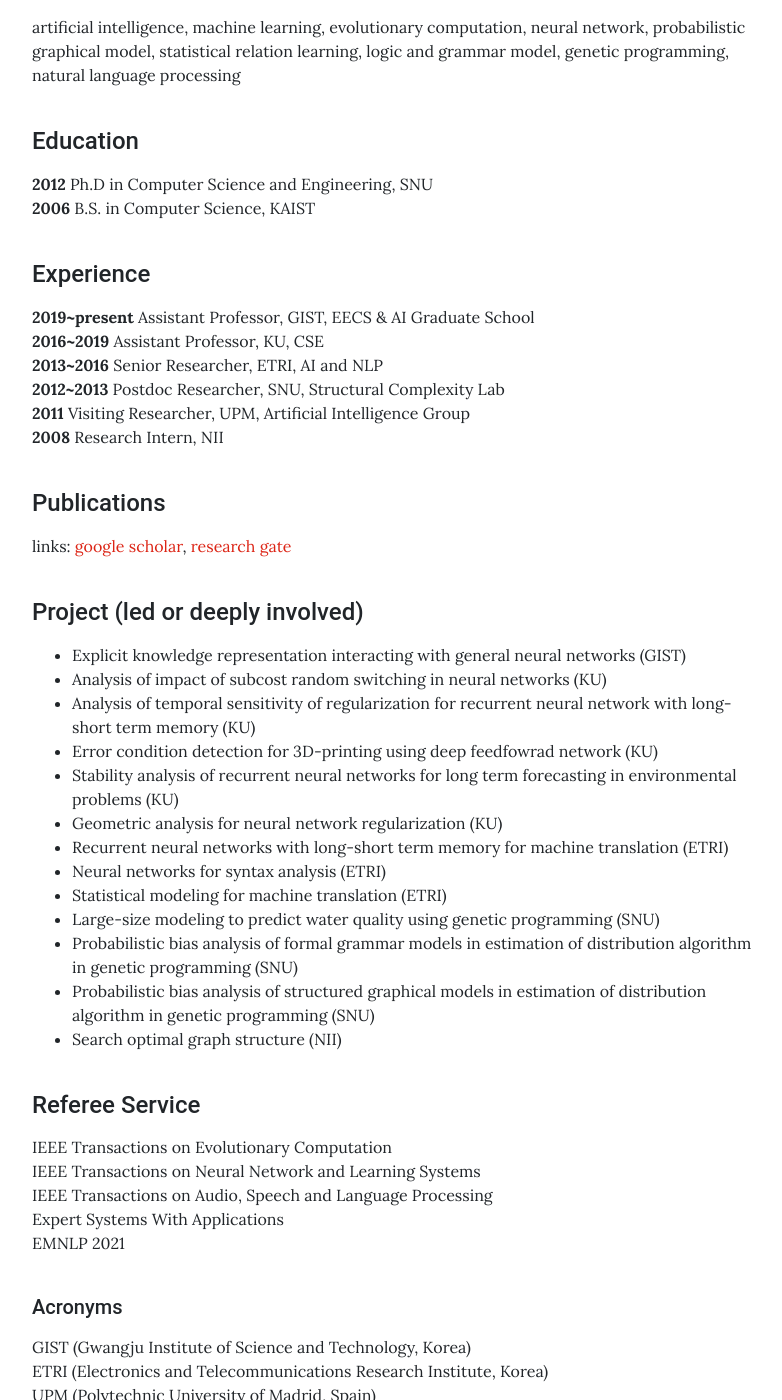
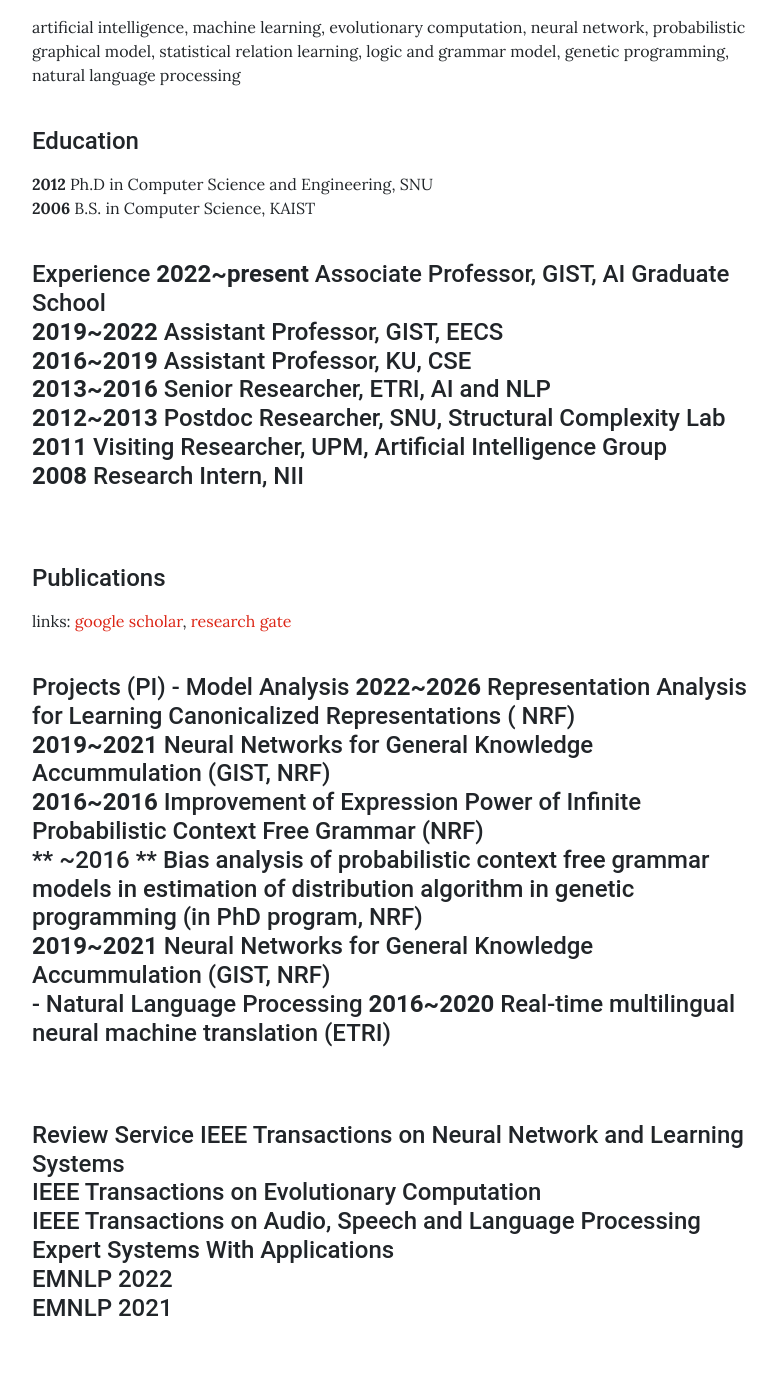
Before and after one commit to irrlab/irrlab.github.io, a Jekyll site: the page built from pages/team/professor.md, in a window 1280 px wide and 1400 px high, scrolled down 938 px. Shown: the whole window, without its empty margins (243-1025 px from the left). Built offline with Jekyll 4.4.1, drawn with Linux system fonts in a browser that asks for light colours; some of the changed text lies outside the part shown.

Commit message:
profile revision

```diff
--- a/_data/team_professor.yml
+++ b/_data/team_professor.yml
@@ -4,7 +4,7 @@
   email: kangil.kim.01@gmail.com
   scholar: https://scholar.google.co.kr/citations?user=RZggOtkAAAAJ&hl=ko&oi=ao
   description: > # Can be Markdown
-    Assistant Professor,<br/>
+    Associate Professor,<br/>
     School of Electrical Engineering & Computer Science,<br/>
     Gwangju Institute of Science and Technology(GIST)<br/><br/>
     email: kangil.kim.01*[at]*gmail*[dot]*com / kikim01*[at]*gist*[dot]*ac*[dot]*kr<br/>
@@ -12,10 +12,10 @@
 
     #### Research Interest
 
-    I am interested in generally or widely applicable intelligence model representation, optimization and regularization, model complexity, probabilistic and geometric analysis.<br/>
+    generally applicable intelligence model representation, optimization and regularization, model complexity, probabilistic and representation analysis.<br/>
     <br/>
 
-    #### Research Area (keyword)
+    #### Research Area
 
     artificial intelligence, machine learning, evolutionary computation, neural network, probabilistic graphical model, statistical relation learning, logic and grammar model, genetic programming, natural language processing<br/>
     <br/>
@@ -27,8 +27,8 @@
     <br/>
 
     #### Experience
-
-    **2019~present** Assistant Professor, GIST, EECS & AI Graduate School <br/>
+    **2022~present** Associate Professor, GIST, AI Graduate School <br/>
+    **2019~2022** Assistant Professor, GIST, EECS <br/>
     **2016~2019** Assistant Professor, KU, CSE<br/>
     **2013~2016** Senior Researcher, ETRI, AI and NLP<br/>
     **2012~2013** Postdoc Researcher, SNU, Structural Complexity Lab<br/>
@@ -41,42 +41,23 @@
     links: [google scholar](https://scholar.google.co.kr/citations?user=RZggOtkAAAAJ&hl=ko&oi=ao), [research gate](https://www.researchgate.net/profile/Kangil-Kim)<br/>
     <br/>
 
-    #### Project (led or deeply involved)
-
-    - Explicit knowledge representation interacting with general neural networks (GIST)<br/>
-
-    - Analysis of impact of subcost random switching in neural networks (KU)<br/>
-
-    - Analysis of temporal sensitivity of regularization for recurrent neural network with long-short term memory (KU)<br/>
-
-    - Error condition detection for 3D-printing using deep feedfowrad network (KU)<br/>
-
-    - Stability analysis of recurrent neural networks for long term forecasting in environmental problems (KU)<br/>
-
-    - Geometric analysis for neural network regularization (KU)<br/>
-
-    - Recurrent neural networks with long-short term memory for machine translation (ETRI)<br/>
-
-    - Neural networks for syntax analysis (ETRI)<br/>
-
-    - Statistical modeling for machine translation (ETRI)<br/>
-
-    - Large-size modeling to predict water quality using genetic programming (SNU)<br/>
-
-    - Probabilistic bias analysis of formal grammar models in estimation of distribution algorithm in genetic programming (SNU)<br/>
-
-    - Probabilistic bias analysis of structured graphical models in estimation of distribution algorithm in genetic programming (SNU)<br/>
-
-    - Search optimal graph structure (NII)<br/>
+    #### Projects (PI)
+    - Model Analysis
+    **2022~2026** Representation Analysis for Learning Canonicalized Representations ( NRF) <br/>
+    **2019~2021** Neural Networks for General Knowledge Accummulation (GIST, NRF) <br/>
+    **2016~2016** Improvement of Expression Power of Infinite Probabilistic Context Free Grammar (NRF) <br/>
+    **    ~2016 ** Bias analysis of probabilistic context free grammar models in estimation of distribution algorithm in genetic programming (in PhD program, NRF)<br/>
+    **2019~2021** Neural Networks for General Knowledge Accummulation (GIST, NRF) <br/>
+    - Natural Language Processing
+    **2016~2020** Real-time multilingual neural machine translation (ETRI) <br/>
     <br/>
 
-
-    #### Referee Service
-
+    #### Review Service
+    IEEE Transactions on Neural Network and Learning Systems<br/>
     IEEE Transactions on Evolutionary Computation<br/>
-    IEEE Transactions on Neural Network and Learning Systems<br/>
     IEEE Transactions on Audio, Speech and Language Processing<br/>
     Expert Systems With Applications<br/>
+    EMNLP 2022<br/>
     EMNLP 2021<br/>
     <br/>
 
```
